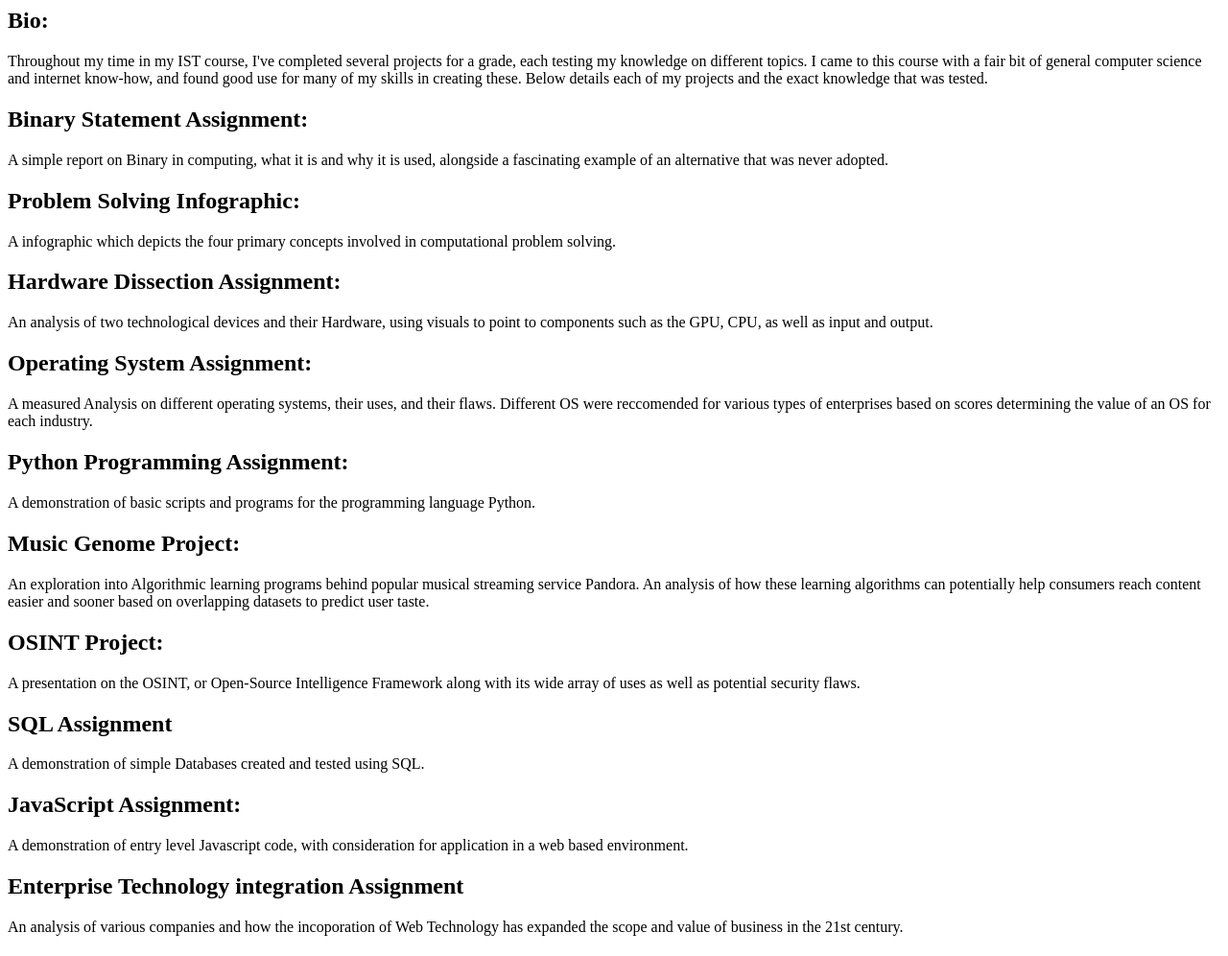
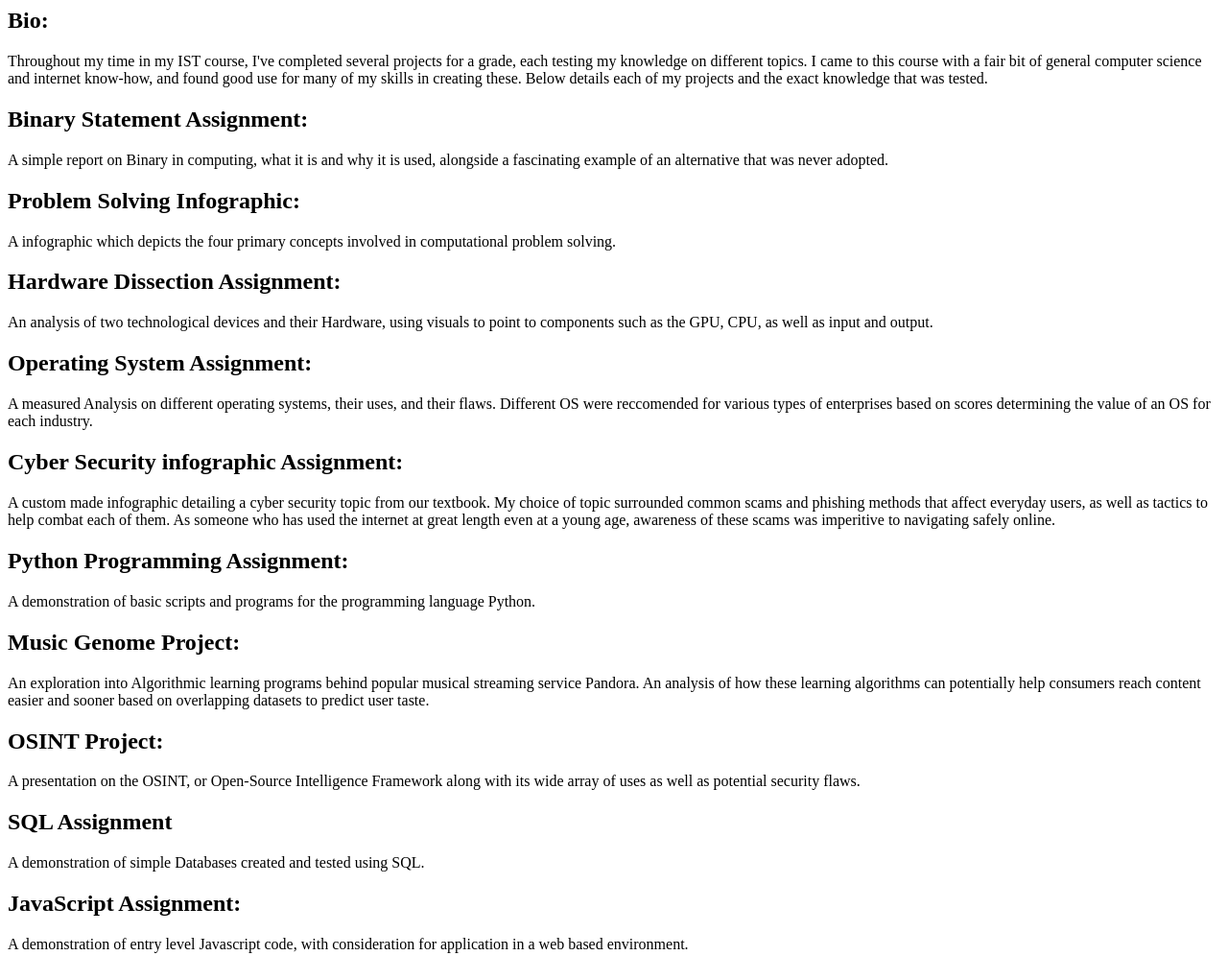
Before and after one commit to Nikkitsu/PennStateIST110Portfolio, a plain HTML site: page index.Html in a window 1280 px wide. Shown: the top 996 px of the page at 96% size. Drawn offline with Linux system fonts and the light colour scheme.

Commit message:
Security Infograph update
Added the Security infographic assignment to the repo, as well as adding a section about it in the index file

```diff
--- a/index.Html
+++ b/index.Html
@@ -38,6 +38,13 @@
             industry.</p>
     </section>
     <section>
+        <h2>Cyber Security infographic Assignment: </h2>
+        <p>A custom made infographic detailing a cyber security topic from our textbook. My choice of topic surrounded
+            common scams and phishing methods that affect everyday users, as well as tactics to help combat each of
+            them. As someone who has used the internet at great length even at a young age, awareness of these scams was
+            imperitive to navigating safely online.</p>
+    </section>
+    <section>
         <h2>Python Programming Assignment:</h2>
         <p>A demonstration of basic scripts and programs for the programming language Python.</p>
     </section>
```
Also changed, not shown: 1 other file.
